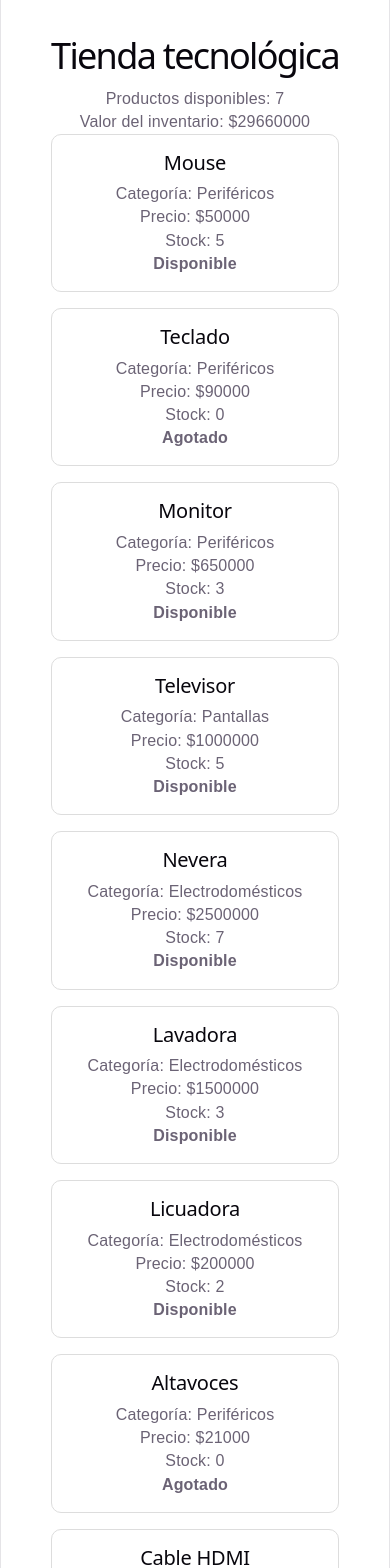
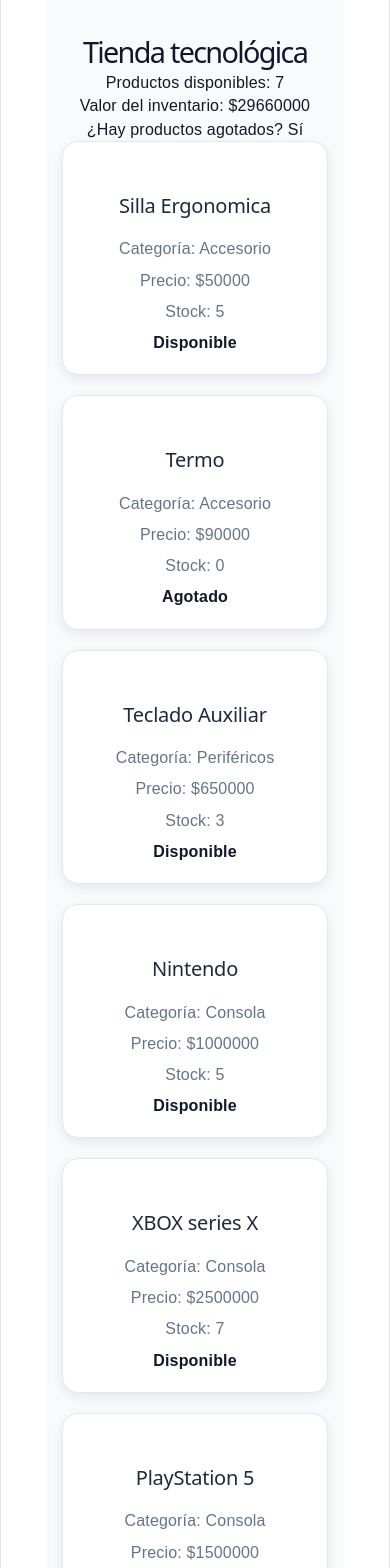
Before and after one commit to TechNexus0/TechNexus0-react-js-ficha-3409609-Juan_Vargas, a React (Vite) app: page / in a window 390 px wide. Shown: the top 1568 px of the page. Built offline with nearby package versions, Linux system fonts and the light colour scheme.

Commit message:
Se mejora el css

```diff
--- a/practica-js.js
+++ b/practica-js.js
@@ -1,5 +1,8 @@
+import { productos } from './data/productos';
+export function buscarProducto(id) {
+    return productos.find(producto => producto.id === id);
+}
 // Reto 1
-
 function calcularTotal(precio, cantidad) {
  const total = precio * cantidad;
  return total;
--- a/src/App.css
+++ b/src/App.css
@@ -1,17 +1,118 @@
 .contenedor {
   max-width: 1100px;
   margin: 0 auto;
- padding: 24px;
+  padding: 32px 24px;
   font-family: Arial, sans-serif;
+  color: #111827;
+  background-color: #f8fafc;
 }
+
+.contenedor h1 {
+  margin-bottom: 8px;
+  font-size: 2.2rem;
+  color: #0f172a;
+}
+
+.contenedor h2 {
+  margin-top: 32px;
+  margin-bottom: 20px;
+  color: #1e293b;
+}
+
 .productos {
   display: grid;
   grid-template-columns: repeat(auto-fit, minmax(220px, 1fr));
+  gap: 20px;
+}
+
+.producto-card {
+  padding: 20px;
+  border: 1px solid #e2e8f0;
+  border-radius: 16px;
+  background-color: #ffffff;
+  box-shadow: 0 4px 12px rgba(15, 23, 42, 0.08);
+  transition: transform 0.2s ease, box-shadow 0.2s ease;
+}
+
+.producto-card:hover {
+  transform: translateY(-5px);
+  box-shadow: 0 10px 25px rgba(15, 23, 42, 0.15);
+}
+
+.producto-card h3 {
+  margin-top: 0;
+  margin-bottom: 10px;
+  color: #0f172a;
+}
+
+.producto-card p {
+  margin: 8px 0;
+  color: #64748b;
+}
+
+.producto-card .precio {
+  font-size: 1.3rem;
+  font-weight: bold;
+  color: #2563eb;
+}
+
+.resumen {
+  margin-bottom: 30px;
+  padding: 24px;
+  border-radius: 18px;
+  background: linear-gradient(135deg, #2563eb, #7c3aed);
+  color: white;
+  box-shadow: 0 10px 25px rgba(37, 99, 235, 0.2);
+}
+
+.resumen h1 {
+  color: white;
+}
+
+.estadisticas {
+  display: grid;
+  grid-template-columns: repeat(auto-fit, minmax(180px, 1fr));
   gap: 16px;
+  margin-top: 20px;
 }
-.producto-card {
- border: 1px solid #ddd;
- border-radius: 10px;
+
+.estadisticas article {
   padding: 16px;
- background: white;
+  border-radius: 12px;
+  background: rgba(255, 255, 255, 0.15);
+  backdrop-filter: blur(5px);
 }
+
+.estadisticas span {
+  display: block;
+  margin-bottom: 8px;
+  font-size: 0.9rem;
+  opacity: 0.85;
+}
+
+.estadisticas strong {
+  font-size: 1.5rem;
+}
+
+.agotados {
+  margin-top: 30px;
+  padding: 20px;
+  border-radius: 14px;
+  background-color: #fef2f2;
+  border: 1px solid #fecaca;
+  color: #991b1b;
+}
+
+@media (max-width: 600px) {
+  .contenedor {
+    padding: 20px 16px;
+  }
+
+  .contenedor h1 {
+    font-size: 1.8rem;
+  }
+
+  .productos {
+    grid-template-columns: 1fr;
+  }
+}
--- a/src/App.jsx
+++ b/src/App.jsx
@@ -7,11 +7,15 @@
  (total, producto) => total + producto.precio * producto.stock,
  0
  );
+ const hayAgotados = productos.some(producto => producto.stock === 0);
  return (
  <main className="contenedor">
  <h1>Tienda tecnológica</h1>
  <p>Productos disponibles: {disponibles.length}</p>
  <p>Valor del inventario: ${valorInventario}</p>
+ <p>
+  ¿Hay productos agotados? {hayAgotados ? 'Sí' : 'No'}
+</p>
  <section className="productos">
  {productos.map(producto => (
  <ProductoCard
@@ -20,6 +24,16 @@
  />
  ))}
  </section>
+<section className="productos">
+  <h2>Productos disponibles</h2>
+
+  {disponibles.map(producto => (
+    <ProductoCard
+      key={producto.id}
+      producto={producto}
+    />
+  ))}
+</section>
  </main>
  );
 }
--- a/src/data/productos.js
+++ b/src/data/productos.js
@@ -1,12 +1,12 @@
 export const productos = [
-  { id: 1, nombre: 'Mouse', precio: 50000, categoria: 'Periféricos', stock: 5 },
-  { id: 2, nombre: 'Teclado', precio: 90000, categoria: 'Periféricos', stock: 0 },
-  { id: 3, nombre: 'Monitor', precio: 650000, categoria: 'Periféricos', stock: 3 },
-  { id: 4, nombre: 'Televisor', precio: 1000000, categoria: 'Pantallas', stock: 5 },
-  { id: 5, nombre: 'Nevera', precio: 2500000, categoria: 'Electrodomésticos', stock: 7 },
-  { id: 6, nombre: 'Lavadora', precio: 1500000, categoria: 'Electrodomésticos', stock: 3 },
-  { id: 7, nombre: 'Licuadora', precio: 200000, categoria: 'Electrodomésticos', stock: 2 },
-  { id: 8, nombre: 'Altavoces', precio: 21000, categoria: 'Periféricos', stock: 0 },
-  { id: 9, nombre: 'Cable HDMI', precio: 100000, categoria: 'Accesorios', stock: 0 },
-  { id: 10, nombre: 'Audifonos', precio: 30000, categoria: 'Periféricos', stock: 2 }
+  { id: 1, nombre: 'Silla Ergonomica', precio: 50000, categoria: 'Accesorio', stock: 5 },
+  { id: 2, nombre: 'Termo', precio: 90000, categoria: 'Accesorio', stock: 0 },
+  { id: 3, nombre: 'Teclado Auxiliar', precio: 650000, categoria: 'Periféricos', stock: 3 },
+  { id: 4, nombre: 'Nintendo', precio: 1000000, categoria: 'Consola', stock: 5 },
+  { id: 5, nombre: 'XBOX series X', precio: 2500000, categoria: 'Consola', stock: 7 },
+  { id: 6, nombre: 'PlayStation 5', precio: 1500000, categoria: 'Consola', stock: 3 },
+  { id: 7, nombre: 'Discos duros', precio: 200000, categoria: 'Componentes', stock: 2 },
+  { id: 8, nombre: 'RTX 5090', precio: 21000, categoria: 'Componentes', stock: 0 },
+  { id: 9, nombre: 'Impresora 3D', precio: 100000, categoria: 'Fabricación aditiva', stock: 0 },
+  { id: 10, nombre: 'Placa Madre MSI Wifi 5G', precio: 30000, categoria: 'Componentes', stock: 2 }
 ];
```
Lines whose indentation alone changed are shown as unchanged.
